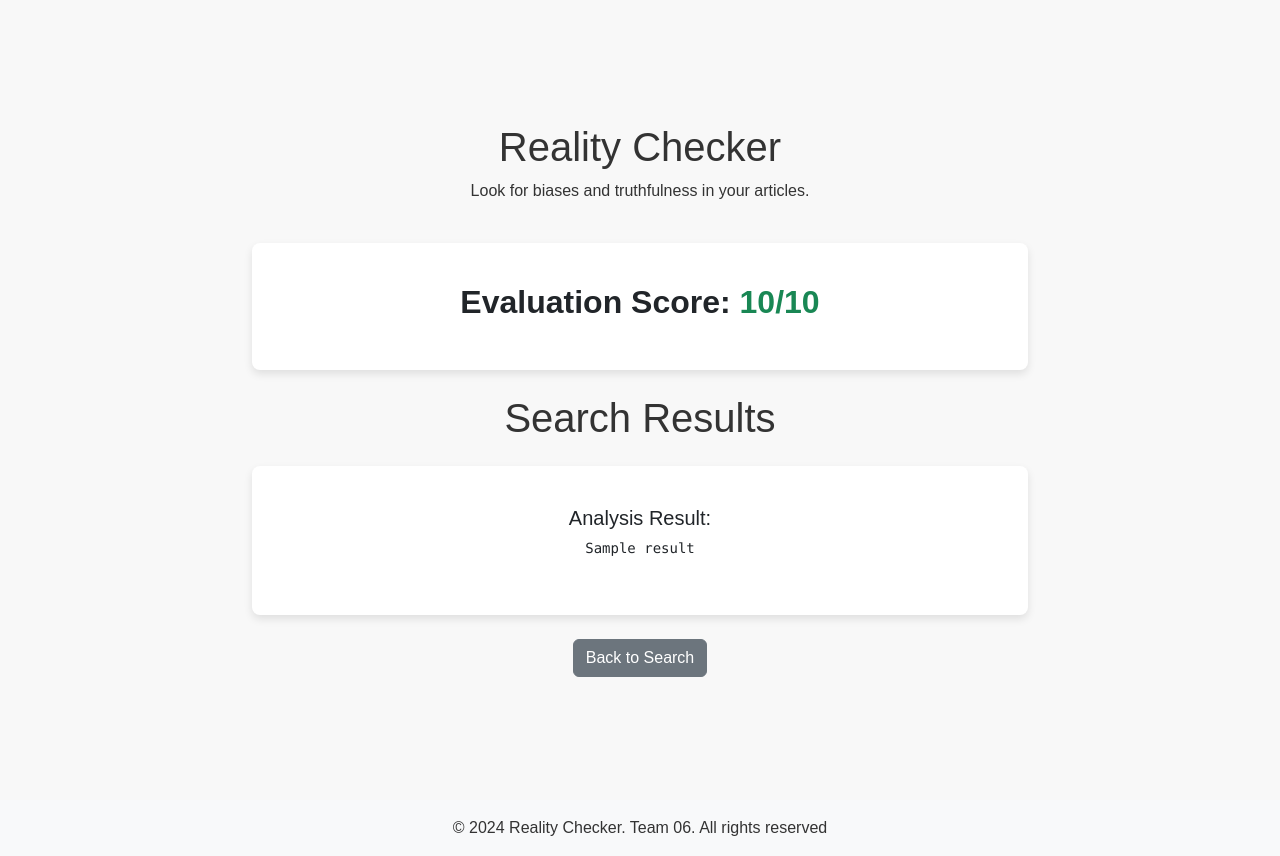
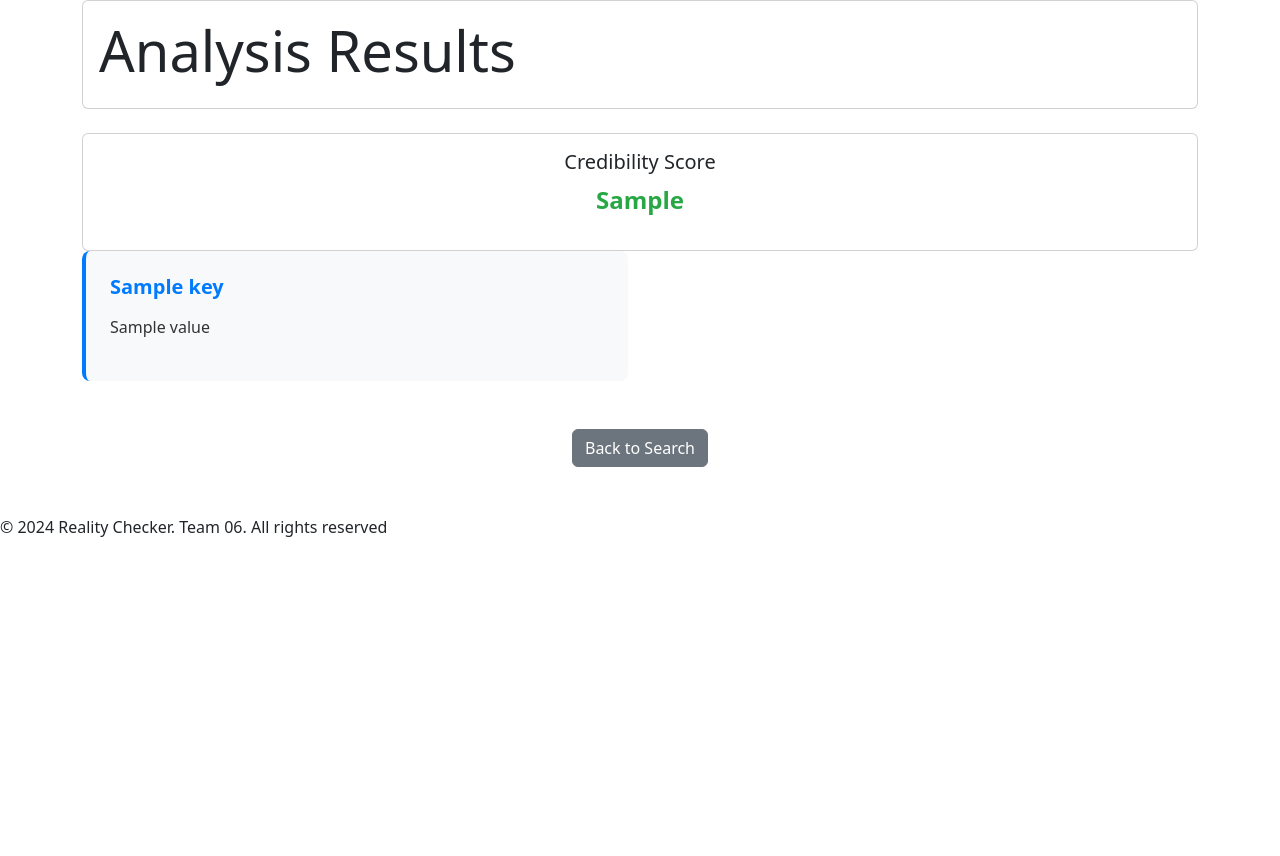
Before and after one commit to Vitalieww/xmas, a Flask app: template templates/result.html in a window 1280 px wide. After the commit the page ends 537 px from the top, so only its background shows below. Run offline with Flask 3, Linux system fonts and the light colour scheme; the template is opened without the code that fills it: most values are stand-ins (such as "Sample title", 1, 10 or a date in 2020).

Commit message:
improved statistics shown

```diff
--- a/app.py
+++ b/app.py
@@ -4,44 +4,60 @@ import re
 
 app = Flask(__name__)
 
-# Extract score from analysis
-def score_text(analysis):
-    """Extracts the credibility score from the analysis text."""
-    try:
-        lines = analysis.splitlines()  # Split the analysis into individual lines
-        for line in lines:
-            if "credibility" in line.lower():  # Check for the keyword "credibility" in the line
-                match = re.search(r'(\d+)/10', line)  # Look for a pattern like '6/10'
-                if match:
-                    return int(match.group(1))  # Return the numeric score as an integer
-        return None  # Return None if no score is found
-    except Exception as e:
-        return f"Error extracting score: {e}"
 
-# Flask routes
+def process_analysis(formatted_list):
+    """Convert analysis list into a dictionary and extract score."""
+    result_dict = {}
+    for item in formatted_list:
+        # Split on first occurrence of ': '
+        if ': ' in item:
+            key, value = item.split(': ', 1)
+            result_dict[key] = value
+
+    # Extract numeric score from Credibility Score text
+    if 'Credibility Score' in result_dict:
+        score_text = result_dict['Credibility Score']
+        score_match = re.search(r'(\d+)\s*out of\s*10', score_text)
+        if score_match:
+            # Format as '9/10'
+            score = score_match.group(1)
+            result_dict['Credibility Score'] = f"{score}/10"
+
+    return result_dict
+
+
+
 @app.route('/')
 def index():
     """Render the index page with the search form."""
     return render_template('index.html')
 
+
 @app.route('/search', methods=['GET'])
 def search():
     """Handle the search query and process the analysis."""
-    query = request.args.get('search')  # Get the query string from the request
+    query = request.args.get('search')
     if not query:
-        return render_template('index.html', error="Please enter a query.")  # Handle empty query
+        return render_template('index.html', error="Please enter a query.")
 
-    # Run text analysis
-    result = text_analysis(query)  # Analyze the query using the imported text_analysis function
-    if isinstance(result, str):  # If an error message is returned
-        return render_template('index.html', error=result)
+    try:
+        # Run text analysis
+        result = text_analysis(query)
+        if isinstance(result, str):
+            return render_template('index.html', error=result)
 
-    # Extract score and get the summarized result
-    score = score_text(result['analysis'])  # Extract the score from the analysis
-    formatted_result = result['summary']  # Use the summary provided by the analysis
+        # Process the formatted result
+        formatted_list = [line.strip() for line in result['summary'].split('\n') if line.strip()]
+        result_dict = process_analysis(formatted_list)
 
-    # Render the result page with the score and formatted analysis
-    return render_template('result.html', score=score, result=formatted_result)
+        # Extract just the number from the score
+        score = result_dict['Credibility Score'].split('/')[0]
+
+        return render_template('result.html', score=score, result=result_dict)
+
+    except Exception as e:
+        return render_template('index.html', error=f"An error occurred: {str(e)}")
+
 
 if __name__ == '__main__':
     app.run(debug=True)
--- a/templates/result.html
+++ b/templates/result.html
@@ -1,7 +1,5 @@
-<!-- Updated result.html -->
 <!DOCTYPE html>
 <html lang="en">
-
 <head>
     <meta charset="UTF-8">
     <meta name="viewport" content="width=device-width, initial-scale=1.0">
@@ -9,107 +7,74 @@
     <link rel="stylesheet" href="https://cdn.jsdelivr.net/npm/bootstrap@5.3.0/dist/css/bootstrap.min.css">
     <link rel="stylesheet" href="https://cdnjs.cloudflare.com/ajax/libs/font-awesome/6.0.0/css/all.min.css">
     <style>
-        body {
-            font-family: sans-serif;
-            background-color: #f8f8f8;
-            color: #333;
-            margin: 0;
+        .analysis-item {
+            background: #f8f9fa;
+            height: 100%;
+            padding: 1.5rem;
+            border-radius: 8px;
+            border-left: 4px solid #007bff;
+            margin-bottom: 1rem;
         }
 
-        main {
-            display: flex;
-            flex-direction: column;
-            justify-content: center;
-            align-items: center;
-            min-height: 100vh;
-            padding: 2rem;
-            box-sizing: border-box;
+        .analysis-item h5 {
+            color: #007bff;
+            margin-bottom: 1rem;
+            font-weight: 600;
         }
 
-        .container {
-            max-width: 800px;
-            text-align: center;
+        .analysis-item p {
+            margin-bottom: 0;
+            color: #333;
+            line-height: 1.6;
         }
 
-        .card {
-            box-shadow: 0 4px 8px rgba(0, 0, 0, 0.1);
-            border: none;
-            margin-bottom: 1rem;
-            padding: 1.5rem;
-            background-color: #fff;
-            border-radius: 8px;
+        .item-pair {
+            margin-bottom: 1.5rem;
         }
 
-        h1.display-4 {
-            font-size: 2rem;
+        .credibility-score {
+            font-size: 1.5rem;
             font-weight: bold;
-        }
-
-        header h1 {
-            text-align: center;
-        }
-
-        .btn-primary {
-            background-color: #007bff;
-            border-color: #007bff;
-        }
-
-        .btn-primary:hover {
-            background-color: #0056b3;
-            border-color: #0056b3;
-        }
-
-        .alert-warning {
-            font-size: 1.1rem;
-            padding: 1rem;
-            margin: 1rem 0;
-            border-radius: 8px;
-        }
-
-        footer {
-            text-align: center;
-            background-color: #f8f9fa;
-            padding: 1rem 0;
-            width: 100%;
-        }
-
-        .details-card {
-            margin-top: 1rem;
+            color: #28a745;
         }
     </style>
 </head>
-
 <body>
     <main>
-        <header class="mb-4">
-            <h1>Reality Checker</h1>
-            <p>Look for biases and truthfulness in your articles.</p>
-        </header>
+<!--        <header class="mb-4">-->
+<!--            <h1>Reality Checker</h1>-->
+<!--            <p>Look for biases and truthfulness in your articles.</p>-->
+<!--        </header>-->
+
 
         <div class="container">
-            <div class="card">
+            <div class="card mb-4">
                 <div class="card-body">
-                    <h1 class="display-4">Evaluation Score: <span class="text-success">{{ score }}&#47;10</span></h1>
-                    <!-- <button class="btn btn-primary mt-4 toggle-details-button">Show Details</button> -->
+                    <h1 class="display-4">Analysis Results</h1>
                 </div>
             </div>
 
-            <h1 class="my-4">Search Results</h1>
-
             {% if result %}
-            <div class="card">
-                <div class="card-body">
-                    <h5 class="card-title">Analysis Result:</h5>
-                    <pre>{{ result }}</pre>
+            <!-- Display Credibility Score separately -->
+            <div class="card mt-4">
+                <div class="card-body text-center">
+                    <h5>Credibility Score</h5>
+                    <p class="credibility-score">{{ result['Credibility Score'] }}</p>
                 </div>
             </div>
 
-            <!-- <div class="card details-card d-none">
-                <div class="card-body">
-                    <h5 class="card-title">Detailed Analysis:</h5>
-                    <pre>{{ result }}</pre>
-                </div>
-            </div> -->
+            <div class="row">
+                {% for key, value in result.items() %}
+                    {% if key != 'Credibility Score' %}
+                        <div class="col-md-6 mb-4">
+                            <div class="analysis-item">
+                                <h5>{{ key }}</h5>
+                                <p>{{ value }}</p>
+                            </div>
+                        </div>
+                    {% endif %}
+                {% endfor %}
+            </div>
             {% else %}
             <div class="alert alert-warning">
                 <i class="fas fa-exclamation-triangle"></i> No results found for your search.
@@ -122,18 +87,10 @@
         </div>
     </main>
 
-    <footer>
+    <footer class="mt-5">
         &copy; 2024 Reality Checker. Team 06. All rights reserved
     </footer>
 
     <script src="https://cdn.jsdelivr.net/npm/bootstrap@5.3.0/dist/js/bootstrap.bundle.min.js"></script>
-    <script>
-        document.querySelector('.toggle-details-button').addEventListener('click', function() {
-            const detailsCard = document.querySelector('.details-card');
-            detailsCard.classList.toggle('d-none');
-            this.textContent = detailsCard.classList.contains('d-none') ? 'Show Details' : 'Hide Details';
-        });
-    </script>
 </body>
-
 </html>
```
